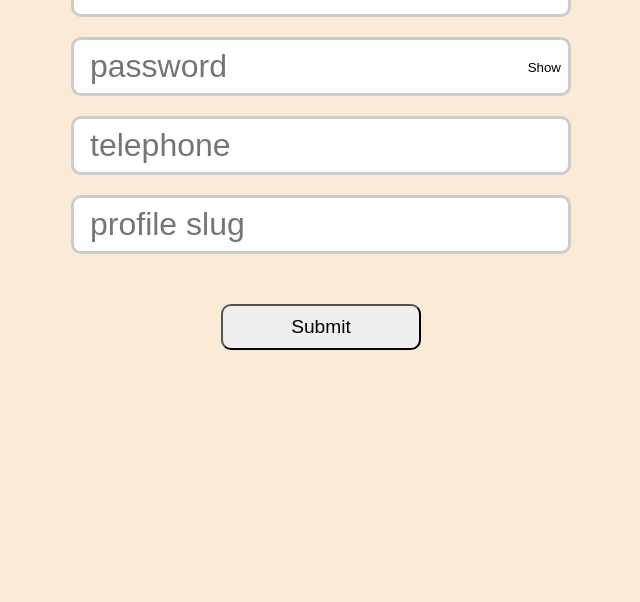
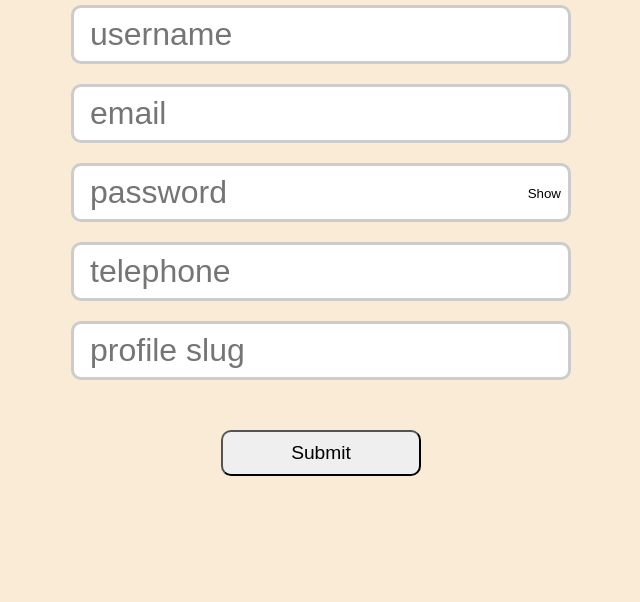
Before and after one commit to WerdnaLes/form-signup, a plain HTML site: page index.html in a window 1280 px wide. Shown: the part 198-800 px from the top of the page, without its empty margins (319-959 px from the left). Drawn offline with Linux system fonts and the light colour scheme.

Commit message:
Center the form

```diff
--- a/index.html
+++ b/index.html
@@ -7,6 +7,7 @@
     <link rel="stylesheet" href="styles.css" />
   </head>
   <body>
+    <main id="form-container">
     <form id="my-form">
       <h1>New User Signup</h1>
       <input type="text" name="username" placeholder="username" required />
@@ -40,6 +41,7 @@
 
       <button id="submit-button" type="submit">Submit</button>
     </form>
+  </main>
 
     <script type="text/javascript" src="validation.js"></script>
   </body>
--- a/styles.css
+++ b/styles.css
@@ -1,3 +1,9 @@
+body,
+html {
+  margin: 0;
+  padding: 0;
+}
+
 html {
   background-color: antiquewhite;
 }
@@ -5,6 +11,7 @@ html {
 body {
   font-family: arial;
   color: #333;
+  height: 100svh;
 }
 h1 {
   font-weight: normal;
@@ -13,7 +20,7 @@ h1 {
 }
 form {
   width: 500px;
-  margin: 20px auto;
+  /* margin: 20px auto; */
 }
 input {
   display: block;
@@ -47,6 +54,14 @@ input {
 #show-button:hover {
   background-color: #ececec;
   border-radius: 15px;
+}
+
+#form-container {
+  height: 100%;
+  width: 100%;
+  display: flex;
+  justify-content: center;
+  align-items: center;
 }
 
 .valid {
```
